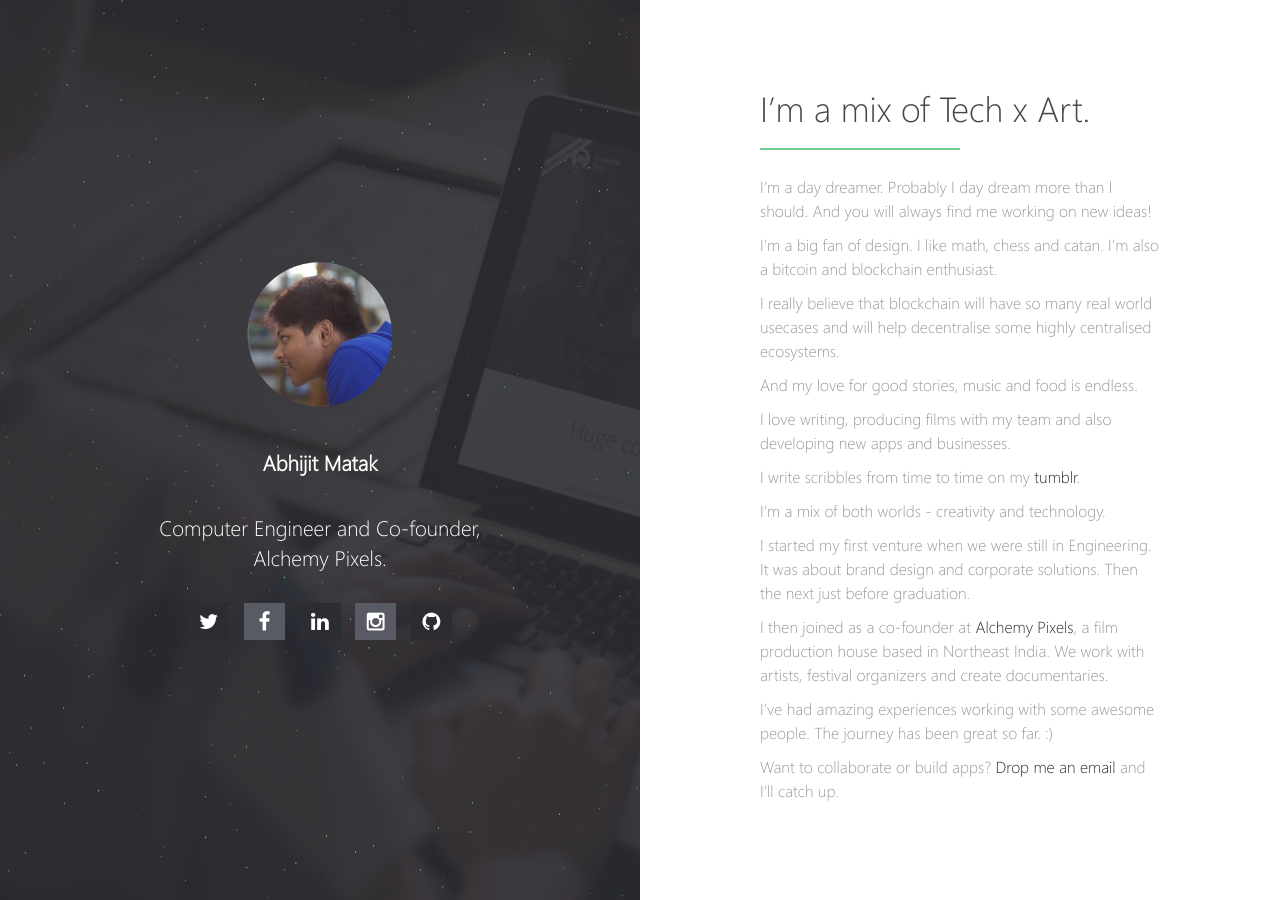
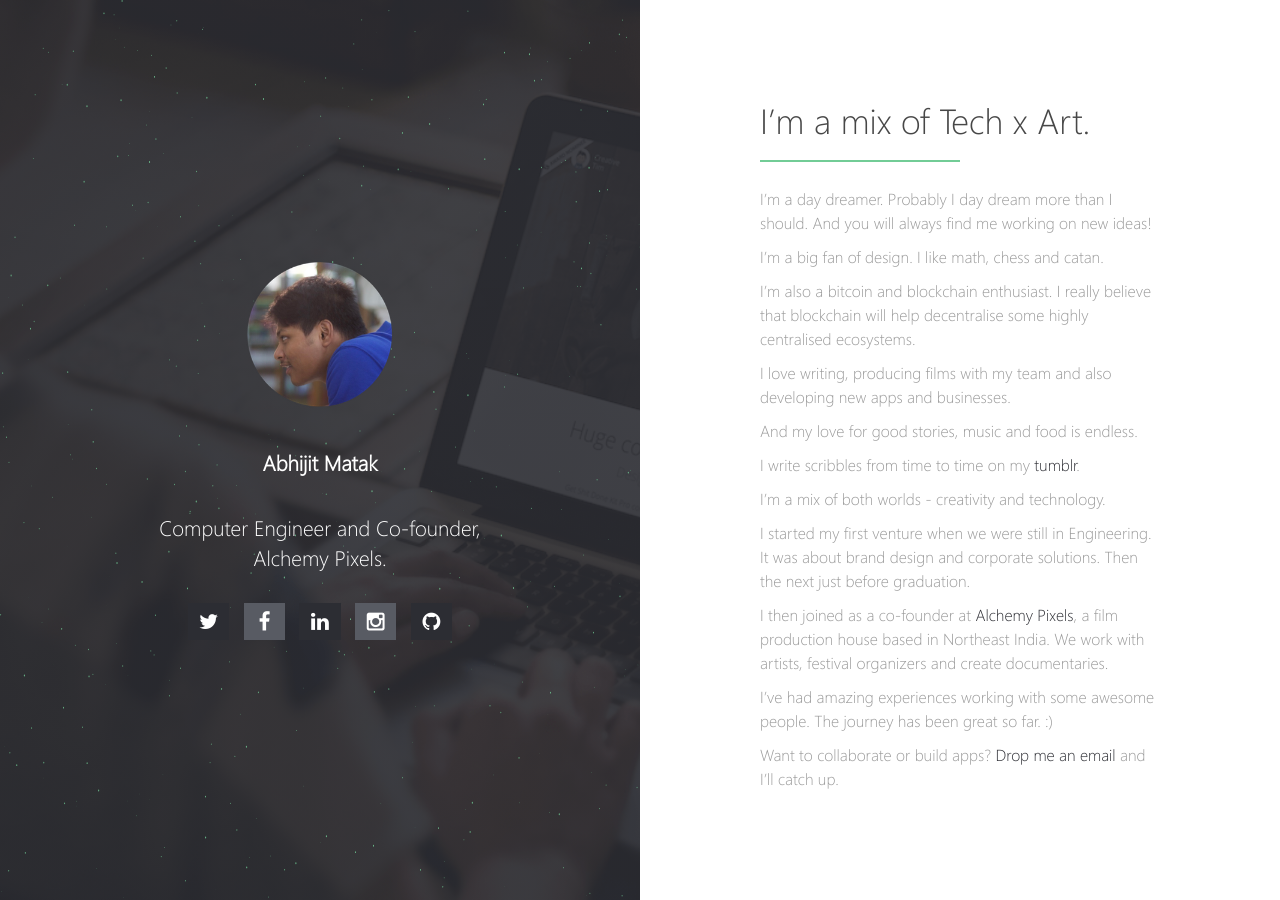
Before and after one commit to skyhitblog/skyhitblog.github.io, a Jekyll site: the page built from index.md, in a window 1280 px wide. Built offline with Jekyll 4.4.1, drawn with Linux system fonts in a browser that asks for light colours; our own code applies the rules of GitHub Pages for plain Markdown files.

Commit message:
Update index.md

```diff
--- a/index.md
+++ b/index.md
@@ -5,13 +5,13 @@ layout: home
 
 I'm a day dreamer. Probably I day dream more than I should. And you will always find me working on new ideas!
 
-I'm a big fan of design. I like math, chess and catan.  I’m also a bitcoin and blockchain enthusiast.
+I'm a big fan of design. I like math, chess and catan.
 
-I really believe that blockchain will have so many real world usecases and will help decentralise some highly centralised ecosystems.
+I’m also a bitcoin and blockchain enthusiast. I really believe that blockchain will help decentralise some highly centralised ecosystems.
+
+I love writing, producing films with my team and also developing new apps and businesses.
 
 And my love for good stories, music and food is endless.
-
-I love writing, producing films with my team and also developing new apps and businesses.
 
 I write scribbles from time to time on my [tumblr](http://scribblesbyavi.tumblr.com).
 
```
